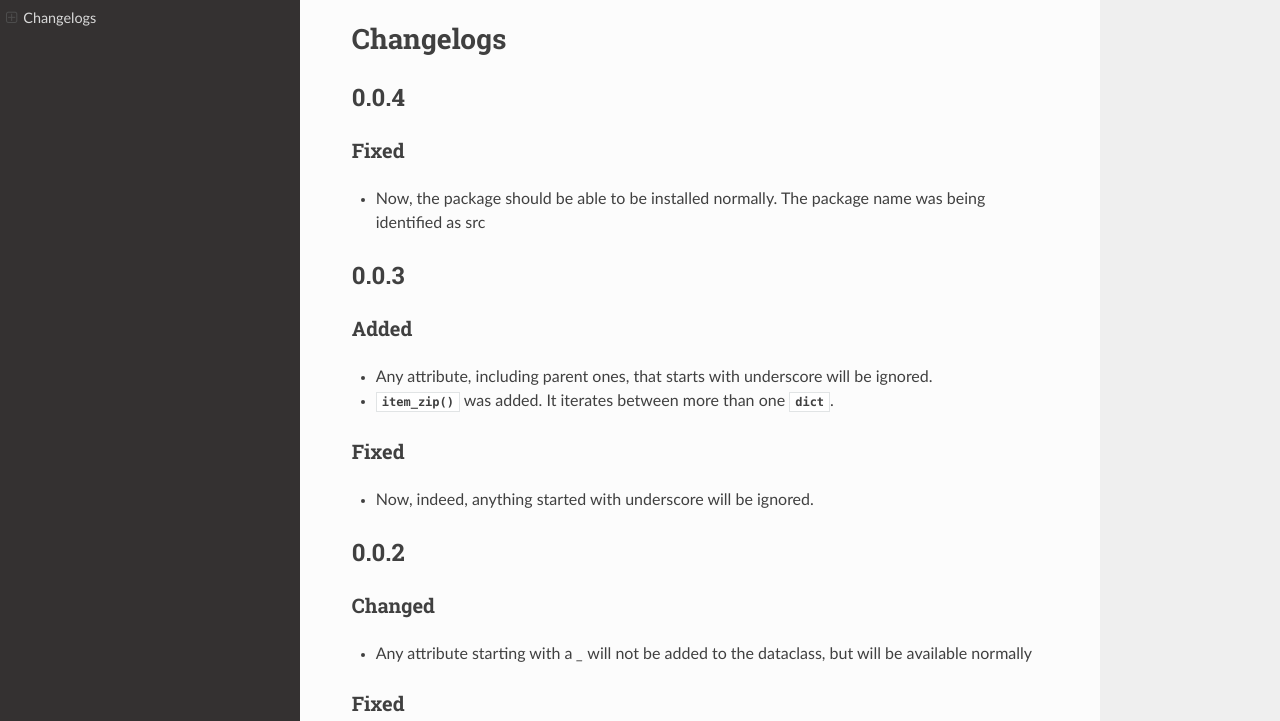
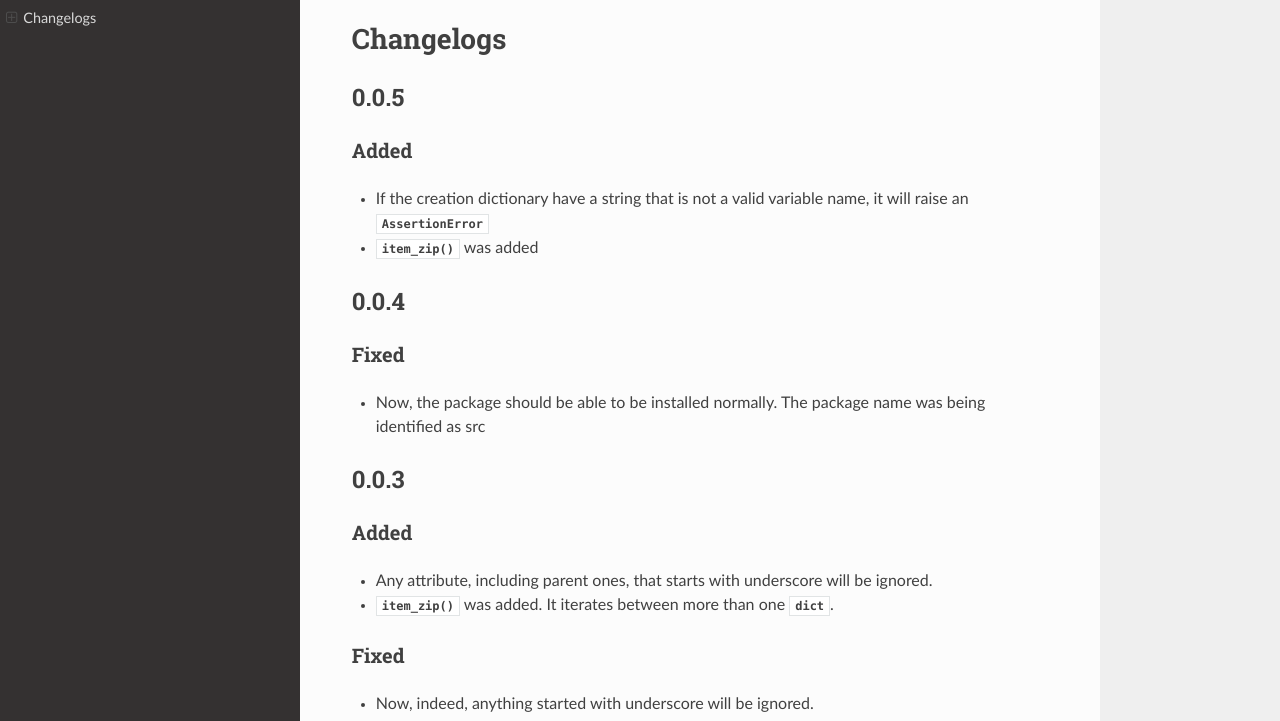
Before and after one commit to leandro-benedet-garcia/dataclass_dict, a Sphinx documentation site: the page built from docs/source/index.rst, in a window 1280 px wide and 900 px high, scrolled down 1553 px, cut to the strip 179-900 px from the top of the window. Built offline with Sphinx 7.4.7 and the Read the Docs theme 2.0.0, drawn with Linux system fonts in a browser that asks for light colours; the version number could not be read and is left out.

Commit message:
updated documentation

```diff
--- a/docs/source/index.rst
+++ b/docs/source/index.rst
@@ -87,6 +87,14 @@ Utils
 
 Changelogs
 ===========
+0.0.5
+------
+Added
+^^^^^^
+- If the creation dictionary have a string that is not a valid variable name, it will raise an
+  :class:`~AssertionError`
+- :func:`~dataclass_dict.utils.item_zip` was added
+
 0.0.4
 ------
 Fixed
```
